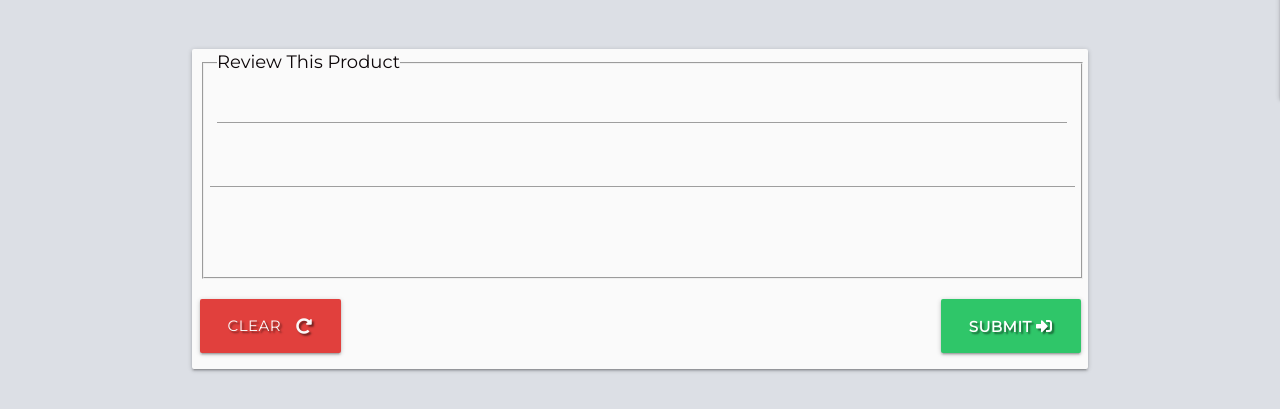
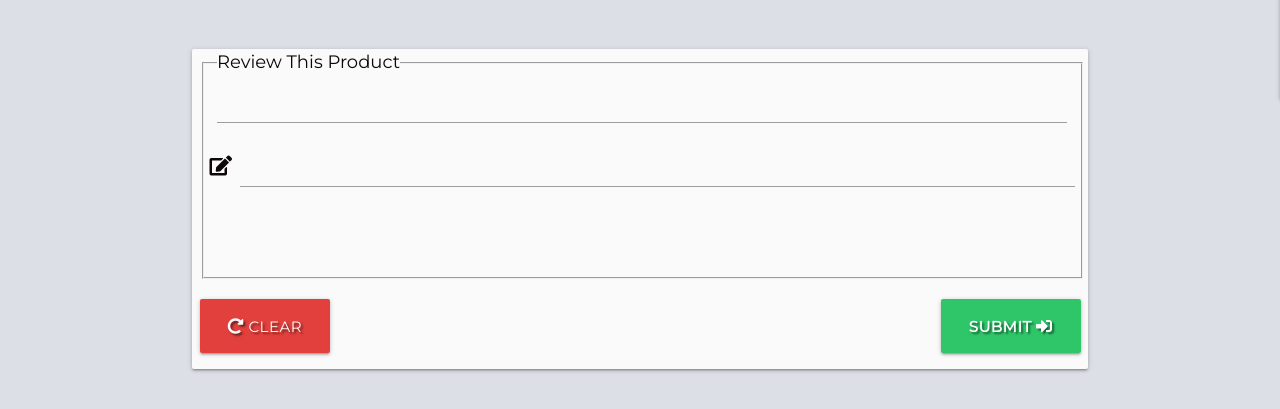
Before and after one commit to marina601/scooter-circle, a Flask app: template templates/view_product.html in a window 1280 px wide. Shown: the part 761-1170 px from the top of the page. Run offline with Flask 2, Linux system fonts and the light colour scheme; the template is opened without the code that fills it, so the values that code supplies are empty; some libraries are stand-ins or nearby versions.

Commit message:
Added 'edit' icon for textarea element

```diff
--- a/templates/view_product.html
+++ b/templates/view_product.html
@@ -1,6 +1,6 @@
 {% extends "base.html" %}
 {% block content %}
-    <section class="main-content">
+    <section class="main-content view-product">
       <!--Product Specifications-->
       <div class="row">
         <div class="col s12">
@@ -69,7 +69,7 @@
     </section>
     <!--Add Review-->
     <section class="main-content add_review">
-      <div class="row card-panel grey lighten-5">
+      <div class="row card-panel grey lighten-5 add-review-card">
         <form class="col m7 s12 add-review-form" method="POST" action="{{ url_for('add_review') }}">
           <fieldset>
             <legend>Review This Product</legend>
@@ -80,6 +80,8 @@
               </div>
               <div class="row">
                 <div class="input-field col s12">
+                  <i class="fas fa-edit prefix" aria-label="true"></i>
+                  <span class="sr-only">Edit</span>
                   <textarea id="product_review" name="product_review" minlength="10" maxlength="200" type="text"
                     class="materialize-textarea validate" required></textarea>
                   <label for="product_review"></label>
@@ -90,13 +92,13 @@
           <div class="row card-action review-btn">
             <div class="col s6">
               <button class="btn-large text-shadow btn-reset submit-btn-contact" type="reset">
-                Clear <i class="fas fa-redo-alt right"></i>
+               <i class="fas fa-redo-alt prefix"></i> Clear
               </button>
             </div>
             <div class="col s6">
               <!--Submit Button-->
               <button type="submit" class="btn-large submit-btn text-shadow btn-submit submit-btn-contact" type="submit">
-                Submit <i class="fas fa-sign-in-alt"></i>
+                Submit <i class="fas fa-sign-in-alt prefix"></i>
               </button>
             </div>
           </div>
```
